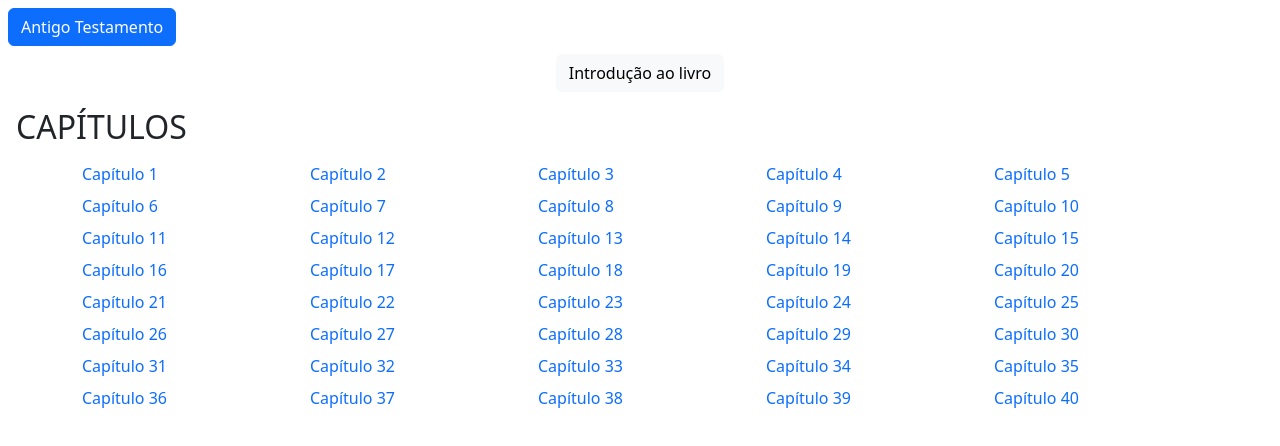
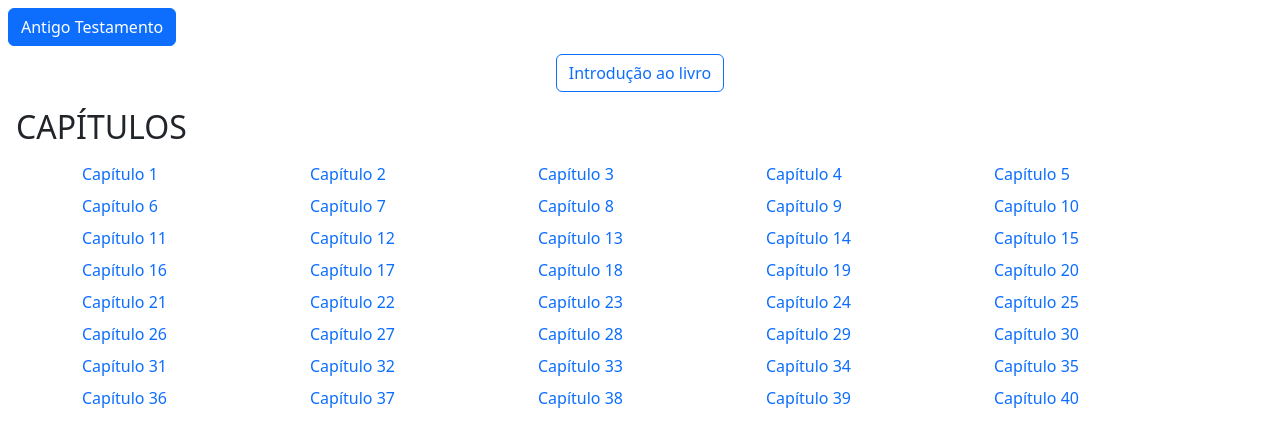
Before and after one commit to Jansen-Muniz/site-biblia, a plain HTML site: page bibliaHTML/antigotestamento/exodo/exodo.html in a window 1280 px wide. Drawn offline with nearby package versions, Linux system fonts and the light colour scheme.

Commit message:
alterações exodo.html e genesis.html

```diff
--- a/bibliaHTML/antigotestamento/exodo/exodo.html
+++ b/bibliaHTML/antigotestamento/exodo/exodo.html
@@ -14,7 +14,7 @@
     <a class="btn btn-primary" href="../AT.html">Antigo Testamento</a>
   </nav>
   <nav class="button m-2 text-center">
-    <a class="btn btn-light font-weight-bold" href="./introducao.html">Introdução ao livro</a>
+    <a class="btn btn-outline-primary font-weight-bold" href="./introducao.html">Introdução ao livro</a>
   </nav>
   <h2 class="font-italic font-weight-bold text-uppercase m-2 p-2">Capítulos</h2>
 
```
Also changed, not shown: bibliaHTML/antigotestamento/genesis/genesis.html (+2 -2 lines).
